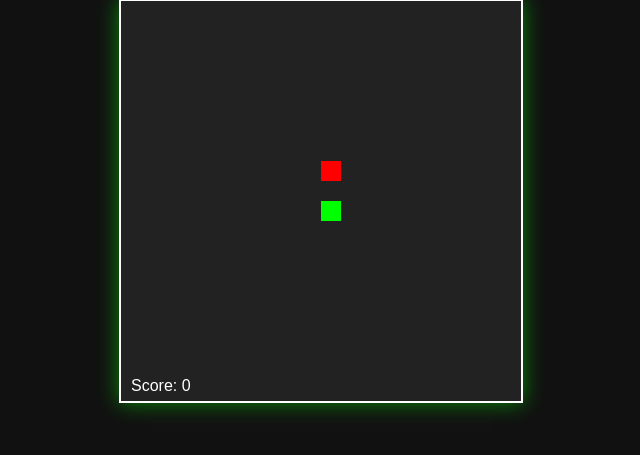
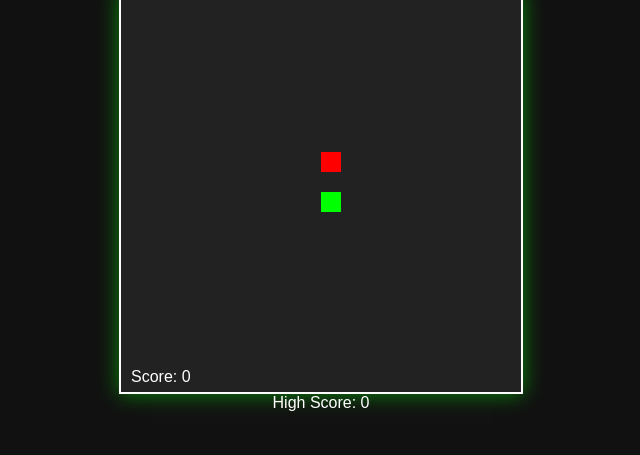
Before and after one commit to Shankapotamus88/website, a plain HTML site: page snake.html in a window 1280 px wide. Shown: the part 245-700 px from the top of the page, without its empty margins (319-959 px from the left). Drawn offline with Linux system fonts and the light colour scheme.

Commit message:
Update snake.html

```diff
--- a/snake.html
+++ b/snake.html
@@ -15,6 +15,9 @@
   <h1>Snake</h1>
   <canvas id="game" width="400" height="400"></canvas>
 
+   <!-- high score display -->
+  <p id="high-score">High Score: 0</p>
+
   <!-- background music (looping) -->
   <audio id="bg-music" src="images/chill-house.mp3" loop></audio>
 
```
